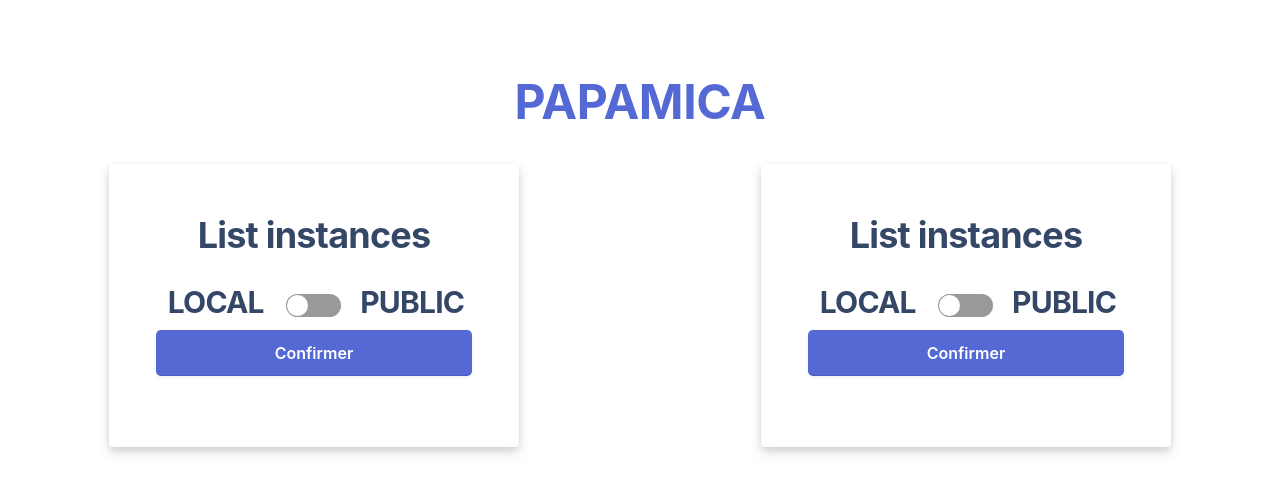
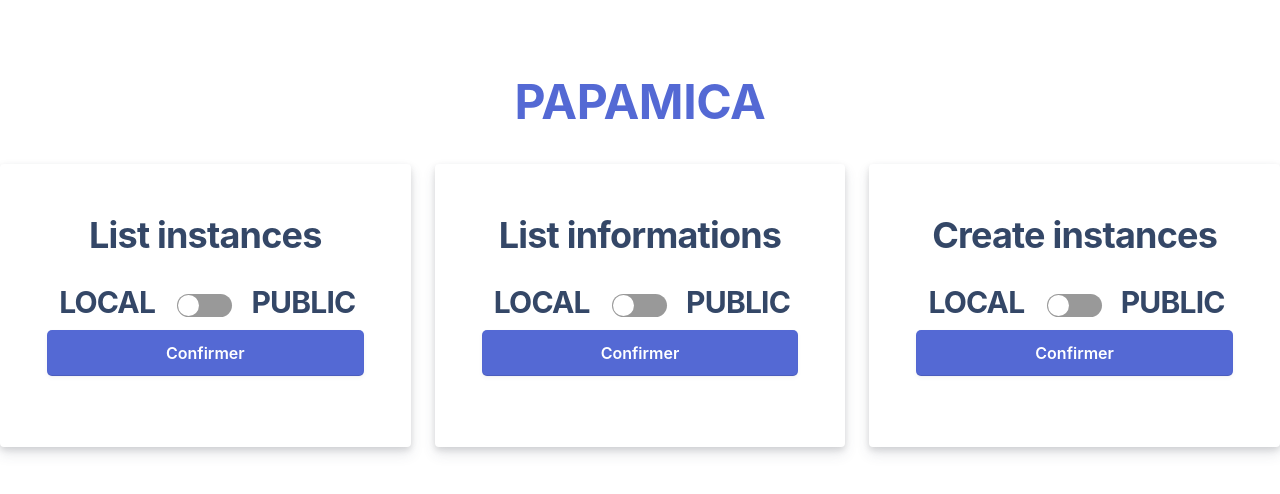
Before and after one commit to PAPAMICA/python-OpenStack-HybridCloud, a Flask app: page / in a window 1280 px wide. Shown: the top 494 px of the page. Run offline with Flask 2, Linux system fonts and the light colour scheme; some libraries are stand-ins or nearby versions.

Commit message:
Test HTML

```diff
--- a/templates/index.html
+++ b/templates/index.html
@@ -50,7 +50,7 @@
               <div class="column-3">
                 <div class="formbg">
                   <div class="formbg-inner padding-horizontal--48">
-                    <span class="padding-bottom--15"><h2 class="center">List instances</h2></span>
+                    <span class="padding-bottom--15"><h2 class="center">List informations</h2></span>
                     <form id="stripe-login" method="post">
                       <div class="row">
                         <div class="column-3 cote">
@@ -74,6 +74,33 @@
                     </form>
                   </div>
                 </div>
+                <div class="column-3">
+                  <div class="formbg">
+                    <div class="formbg-inner padding-horizontal--48">
+                      <span class="padding-bottom--15"><h2 class="center">Create instances</h2></span>
+                      <form id="stripe-login" method="post">
+                        <div class="row">
+                          <div class="column-3 cote">
+                            <h3 class="center">LOCAL</h3>
+                          </div>
+                          <div class="column-3 milieux">
+                            <div class="switch">
+                              <input type="checkbox" name="cloud" id="checkbox">
+                              <label for="checkbox"></label>
+                            </div>
+                          </div>
+                          <div class="column-3 cote">
+                            <h3 class="center">PUBLIC</h3>
+                          </div>
+                        </div>
+
+                        <div class="field padding-bottom--24">
+                          <input type="submit" name="submit" value="Confirmer">
+                        </div>
+                      </div>
+                      </form>
+                    </div>
+                  </div>
             </div>
           </div>
           <!-- <table class="container">
```
